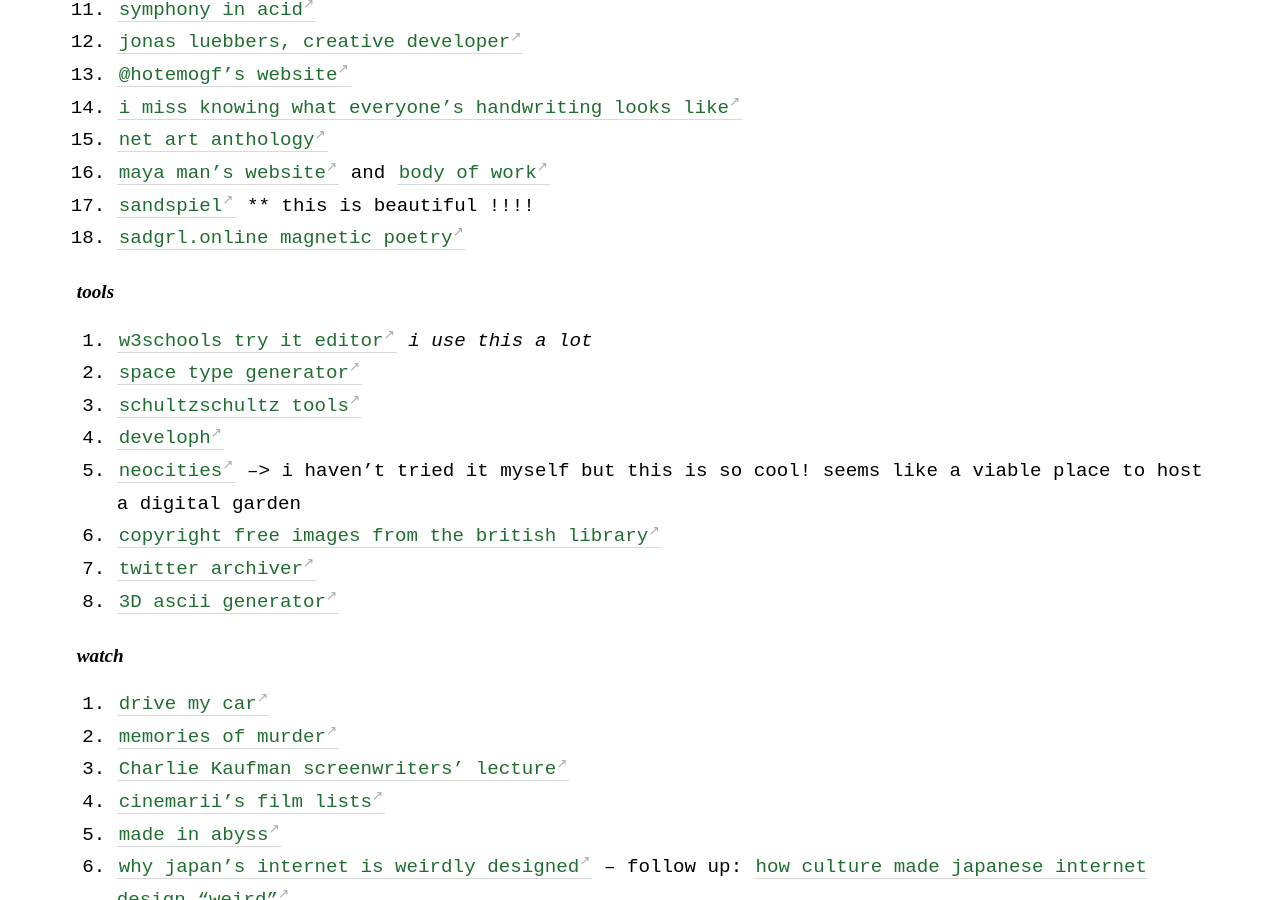
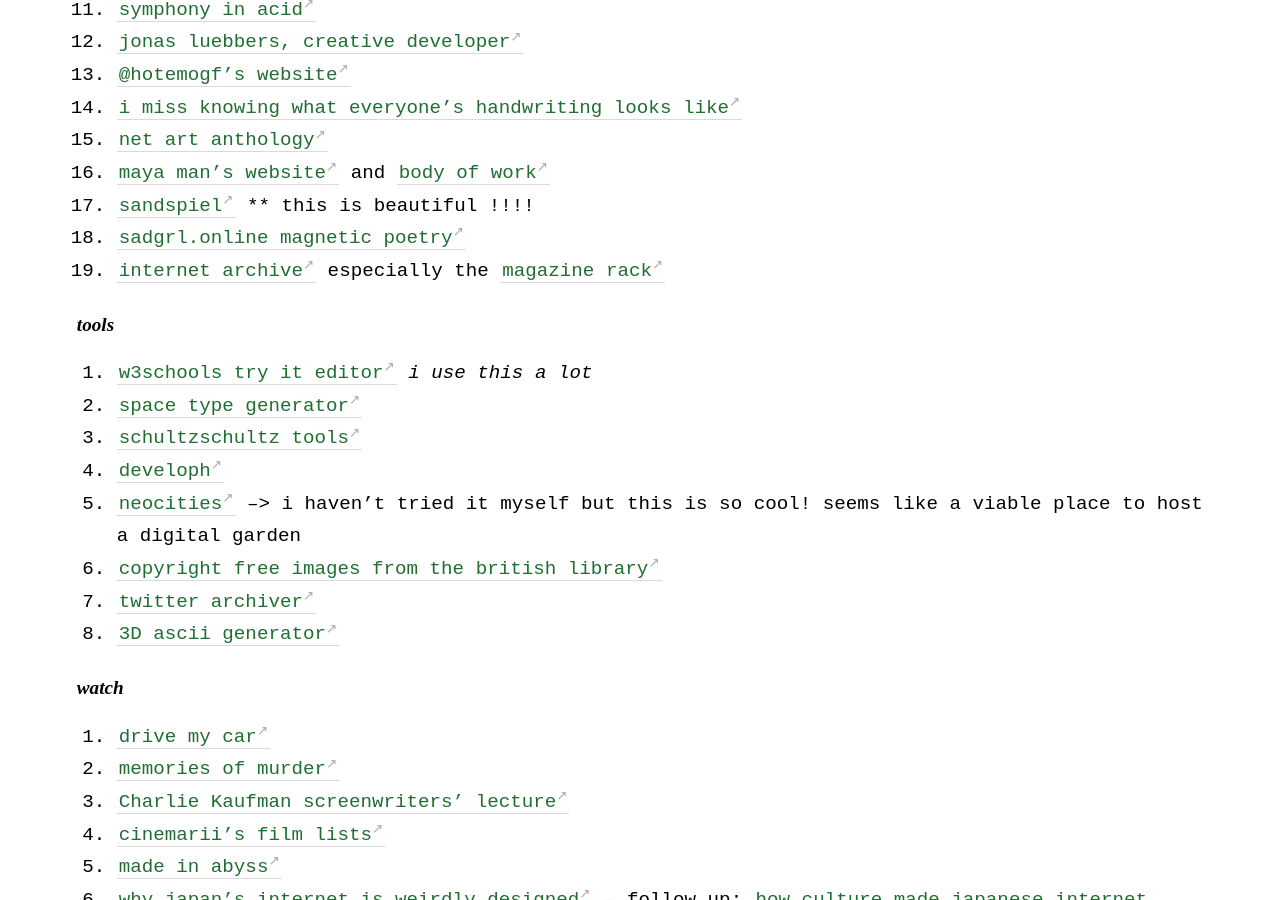
Before and after one commit to geminiworms/talyssagarden.github.io, a Jekyll site: the page built from _pages/big-list.md, in a window 1280 px wide and 900 px high, scrolled down 577 px. Built offline with Jekyll 4.4.1, drawn with Linux system fonts in a browser that asks for light colours.

Commit message:
Update big-list.md

```diff
--- a/_pages/big-list.md
+++ b/_pages/big-list.md
@@ -25,6 +25,7 @@
 16. [maya man's website](https://mayaontheinter.net/) and [body of work](https://mayaontheinter.net/index)
 17. [sandspiel](https://sandspiel.club/) ** this is beautiful !!!!
 18. [sadgrl.online magnetic poetry](https://sadgrl.online/magnet-poetry/)
+19. [internet archive](https://archive.org/) especially the [magazine rack](https://archive.org/details/magazine_packs)
 
 #### tools
 1. [w3schools try it editor](https://www.w3schools.com/html/tryit.asp?filename=tryhtml_basic) *i use this a lot*
```
